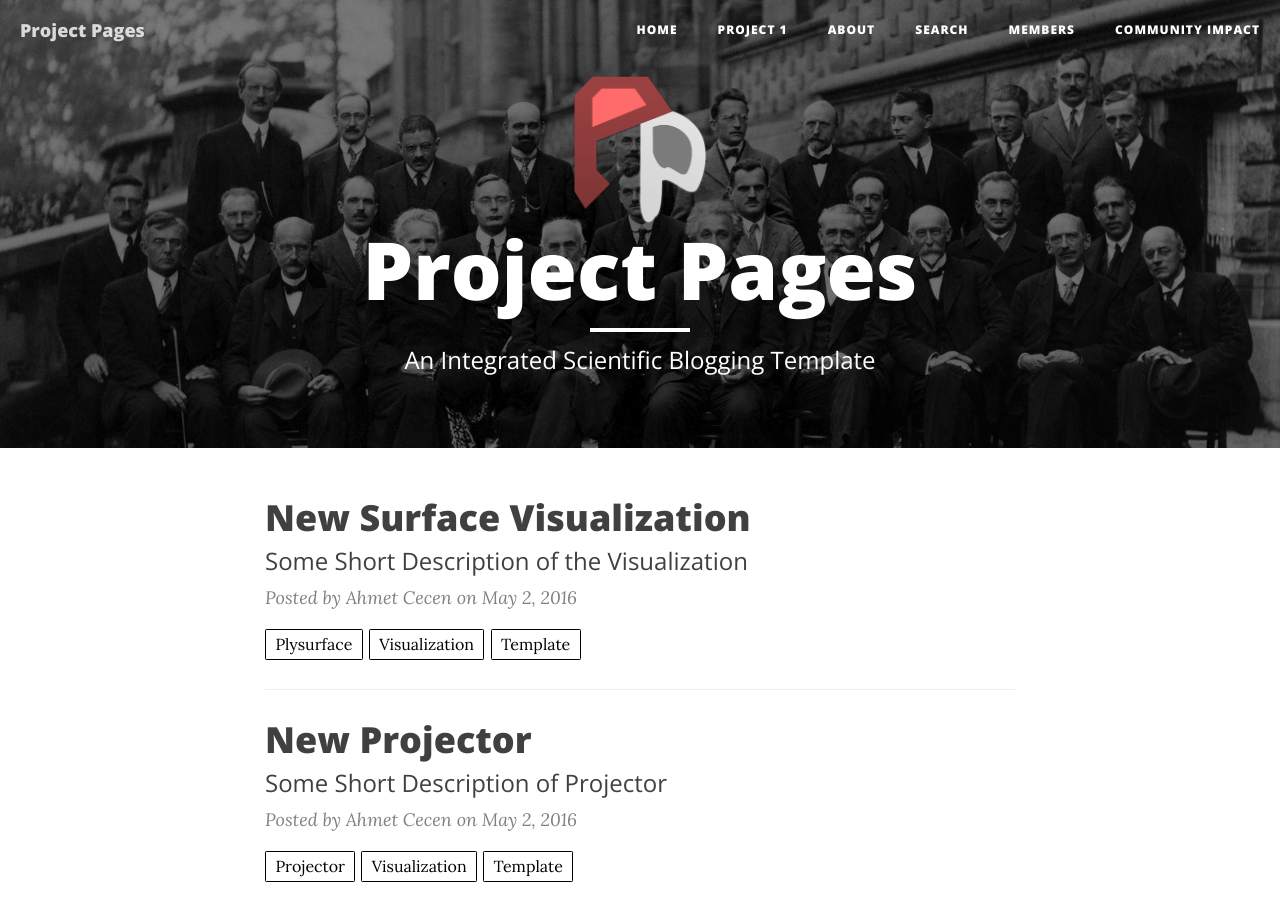
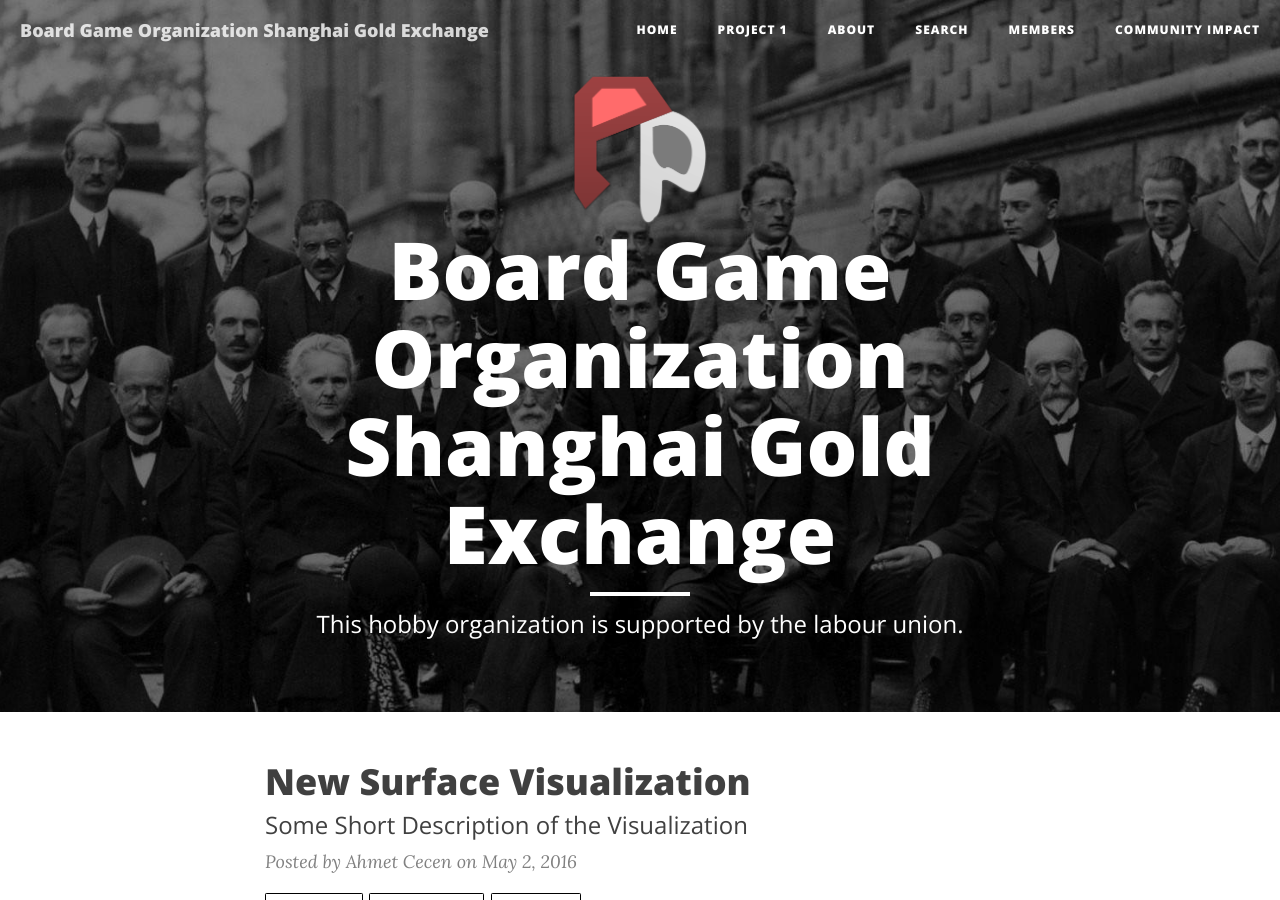
Before and after one commit to SGEBGO/SGEBGO.github.io, a Jekyll site: the page built from index.html, in a window 1280 px wide and 900 px high. Built offline with Jekyll 4.4.1, drawn with Linux system fonts in a browser that asks for light colours; nearby versions of some CDN libraries; the list of posts is cut into pages by our own code.

Commit message:
set config

```diff
--- a/_config.yml
+++ b/_config.yml
@@ -1,16 +1,16 @@
 # Site settings
-title: Project Pages
-description: "An Integrated Scientific Blogging Template"
-url: "https://projectpages.github.io"
+title: Board Game Organization Shanghai Gold Exchange
+description: "This hobby organization is supported by the labour union."
+url: "https://sgebgo.github.io"
 
 
 
 
 # Secondary Parameters
-baseurl: "/project-pages"
-header-img: img/home-bg.jpg
+baseurl: "/"
+header-img: /img/home-bg.jpg
 headercolor: "#FFFFFF"
-logo: /project-pages/img/logos/Project-Pages-New-Logo-Inverted.png
+logo: /img/logos/Project-Pages-New-Logo-Inverted.png
 
 # Tertiary Parameters
 github_username:  projectpages
```
